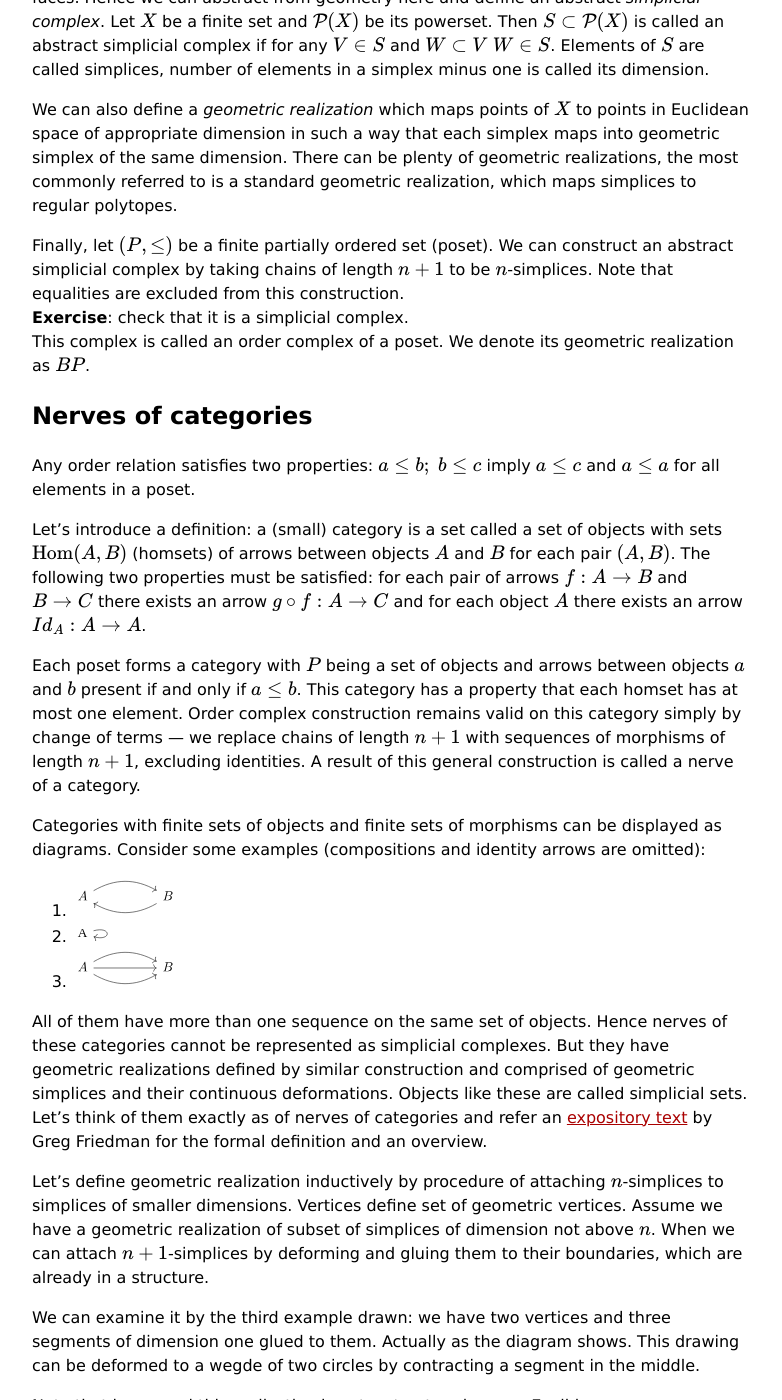
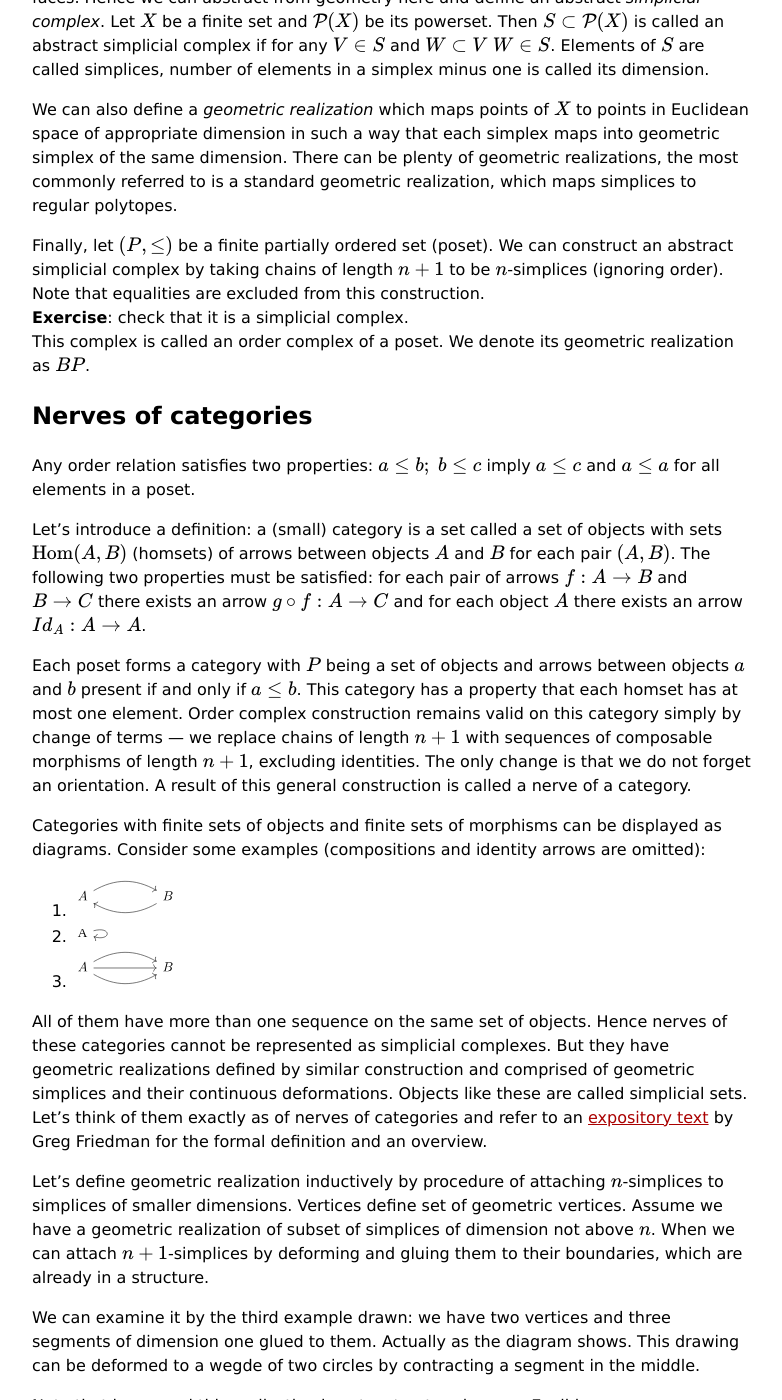
Before and after one commit to viviag/viviag.io, a Jekyll site: the page built from _posts/2023-05-04-run-to-classifying-spaces.md, in a window 1280 px wide and 1400 px high, scrolled down 1602 px. Shown: the whole window, without its empty margins (248-1030 px from the left). Built offline with Jekyll 4.4.1, drawn with Linux system fonts in a browser that asks for light colours.

Commit message:
Minor remark on orders in distinction between sSet and Cpx

```diff
--- a/_posts/2023-05-04-run-to-classifying-spaces.md
+++ b/_posts/2023-05-04-run-to-classifying-spaces.md
@@ -37,7 +37,7 @@ We can observe that our geometric simplicial complex is only defined by vertices
 
 We can also define a _geometric realization_ which maps points of $$X$$ to points in Euclidean space of appropriate dimension in such a way that each simplex maps into geometric simplex of the same dimension. There can be plenty of geometric realizations, the most commonly referred to is a standard geometric realization, which maps simplices to regular polytopes.
 
-Finally, let $$(P,\leq)$$ be a finite partially ordered set (poset). We can construct an abstract simplicial complex by taking chains of length $$n+1$$ to be $$n$$-simplices. Note that equalities are excluded from this construction.<br>
+Finally, let $$(P,\leq)$$ be a finite partially ordered set (poset). We can construct an abstract simplicial complex by taking chains of length $$n+1$$ to be $$n$$-simplices (ignoring order). Note that equalities are excluded from this construction.<br>
 __Exercise__: check that it is a simplicial complex.<br>
 This complex is called an order complex of a poset. We denote its geometric realization as $$BP$$.
 
@@ -47,14 +47,14 @@ Any order relation satisfies two properties: $$a \leq b;\; b \leq c$$ imply $$a
 
 Let's introduce a definition: a (small) category is a set called a set of objects with sets $$\operatorname{Hom}(A,B)$$ (homsets) of arrows between objects $$A$$ and $$B$$ for each pair $$(A,B)$$. The following two properties must be satisfied: for each pair of arrows $$f : A \to B$$ and $$B \to C$$ there exists an arrow $$g \circ f : A \to C$$ and for each object $$A$$ there exists an arrow $$Id_A : A \to A$$.
 
-Each poset forms a category with $$P$$ being a set of objects and arrows between objects $$a$$ and $$b$$ present if and only if $$a \leq b$$. This category has a property that each homset has at most one element. Order complex construction remains valid on this category simply by change of terms --- we replace chains of length $$n+1$$ with sequences of morphisms of length $$n+1$$, excluding identities. A result of this general construction is called a nerve of a category.
+Each poset forms a category with $$P$$ being a set of objects and arrows between objects $$a$$ and $$b$$ present if and only if $$a \leq b$$. This category has a property that each homset has at most one element. Order complex construction remains valid on this category simply by change of terms --- we replace chains of length $$n+1$$ with sequences of composable morphisms of length $$n+1$$, excluding identities. The only change is that we do not forget an orientation. A result of this general construction is called a nerve of a category.
 
 Categories with finite sets of objects and finite sets of morphisms can be displayed as diagrams. Consider some examples (compositions and identity arrows are omitted):<br>
 1. ![twocycle](/assets/twocycle.svg)
 2. ![onecycle](/assets/onecycle.svg)
 3. ![multipath](/assets/multipath.svg)
 
-All of them have more than one sequence on the same set of objects. Hence nerves of these categories cannot be represented as simplicial complexes. But they have geometric realizations defined by similar construction and comprised of geometric simplices and their continuous deformations. Objects like these are called simplicial sets. Let's think of them exactly as of nerves of categories and refer an [expository text](https://arxiv.org/pdf/0809.4221.pdf) by Greg Friedman for the formal definition and an overview.
+All of them have more than one sequence on the same set of objects. Hence nerves of these categories cannot be represented as simplicial complexes. But they have geometric realizations defined by similar construction and comprised of geometric simplices and their continuous deformations. Objects like these are called simplicial sets. Let's think of them exactly as of nerves of categories and refer to an [expository text](https://arxiv.org/pdf/0809.4221.pdf) by Greg Friedman for the formal definition and an overview.
 
 Let's define geometric realization inductively by procedure of attaching $$n$$-simplices to simplices of smaller dimensions. Vertices define set of geometric vertices. Assume we have a geometric realization of subset of simplices of dimension not above $$n$$. When we can attach $$n+1$$-simplices by deforming and gluing them to their boundaries, which are already in a structure.
 
```
Also changed, not shown: 1 other file.
